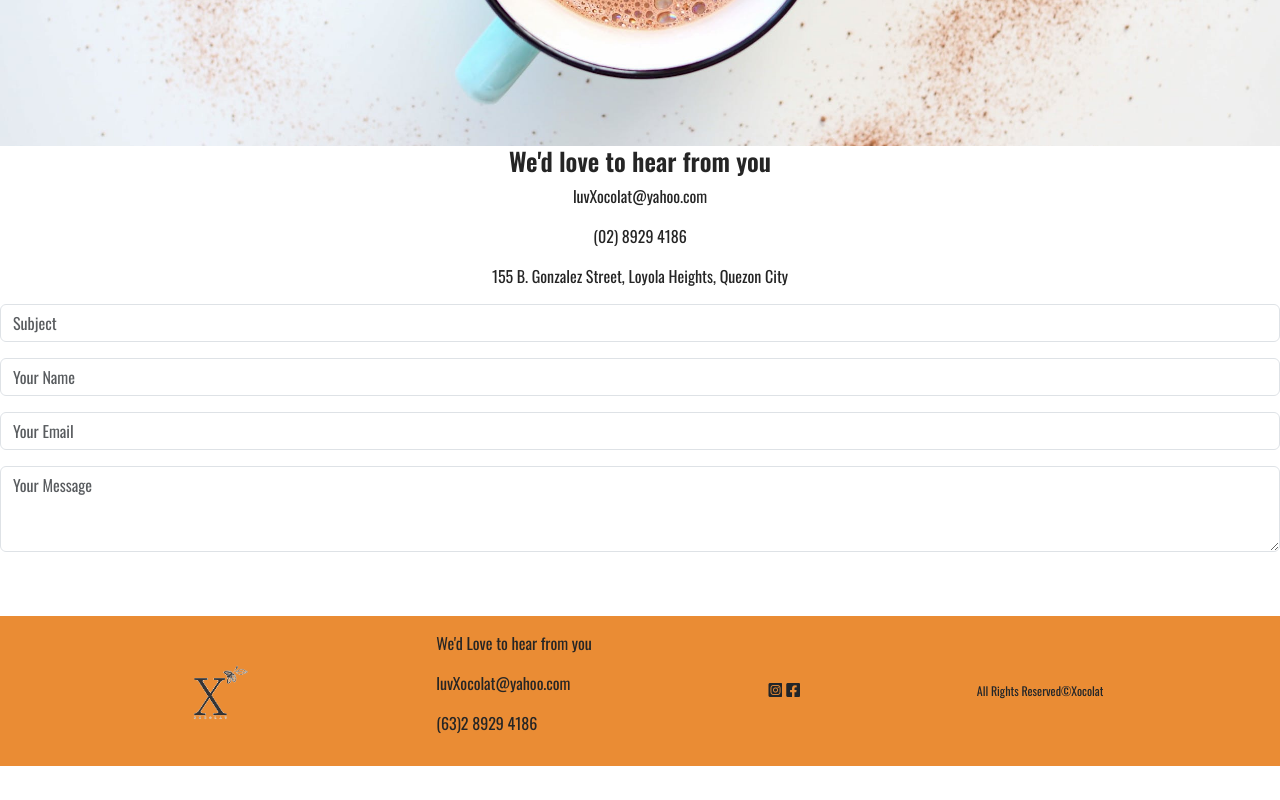
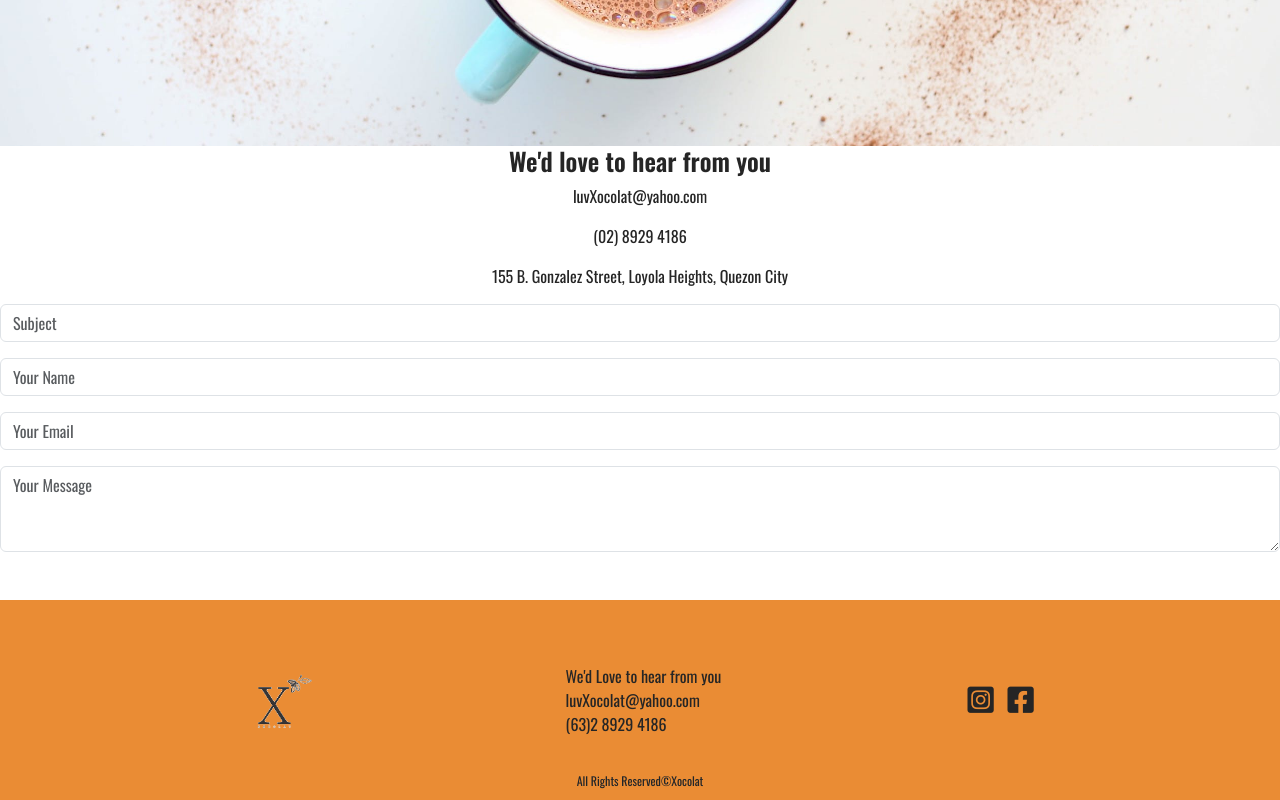
Before and after one commit to girardpao/MProject1, a plain HTML site: page contact.html in a window 1280 px wide. Shown: the part 454-1254 px from the top of the page. Before the commit the page ends 1220 px from the top, so only its background shows below. Drawn offline with nearby package versions, Linux system fonts and the light colour scheme.

Commit message:
footer - menu page updated

```diff
--- a/contact.html
+++ b/contact.html
@@ -5,6 +5,7 @@
   <meta charset="UTF-8">
   <meta name="viewport" content="width=device-width, initial-scale=1.0">
   <title>Contact</title>
+  <link rel="icon" type="image/x-icon" href="./images/xocolat_logo.png">
   <link rel="stylesheet" href="./css/all.min.css">
   <link href="https://cdn.jsdelivr.net/npm/bootstrap@5.3.1/dist/css/bootstrap.min.css" rel="stylesheet"
     integrity="sha384-4bw+/aepP/YC94hEpVNVgiZdgIC5+VKNBQNGCHeKRQN+PtmoHDEXuppvnDJzQIu9" crossorigin="anonymous">
@@ -69,8 +70,8 @@
       </div>
 
       <div class="socmed">
-        <i class="fa-brands fa-square-instagram"></i>
-        <i class="fa-brands fa-square-facebook"></i>
+        <a target="_blank" href="https://www.instagram.com/xocolat.ph/" class="fa-brands fa-square-instagram"></a>
+        <a target="_blank" href="https://www.facebook.com/luvXOCOLAT/" class="fa-brands fa-square-facebook"></a>
       </div>
 
       <div class="copyright">
--- a/css/contact-style.css
+++ b/css/contact-style.css
@@ -13,15 +13,11 @@
   box-sizing: border-box;
   text-decoration: none !important;
   font-family: "Oswald", sans-serif;
-  overflow-x: hidden;
+  /* overflow-x: hidden; */
 }
 
 .xoco-logo {
   height: 100px;
-}
-
-footer {
-  background-color: var(--accent);
 }
 
 nav {
@@ -44,8 +40,33 @@ p {
   box-shadow: 0 0 0 0.2rem rgba(234, 140, 52, 0.25);
 }
 
+.footer-content div p {
+  margin-bottom: 0;
+}
+
+#footer {
+  background-color: var(--accent);
+  height: 200px;
+}
+
 .copyright {
   font-size: 12px;
+}
+
+.socmed > a {
+  font-size: 30px;
+  color: var(--font-color);
+  margin: 0 5px;
+}
+
+.footer-content {
+  position: relative;
+}
+
+.copyright {
+  position: absolute;
+  bottom: 0;
+  margin: 10px 0;
 }
 
 @media only screen and (min-width: 280px) and (max-width: 620px) {
@@ -90,7 +111,7 @@ p {
   }
 
   .footer-logo {
-    height: 70px;
+    height: 50px;
   }
 
   .footer-content {
@@ -99,6 +120,10 @@ p {
     align-items: center;
     flex-direction: column;
     text-align: center;
+  }
+
+  .copyright {
+    position: static;
   }
 }
 
@@ -229,10 +254,6 @@ p {
 
   /* footer */
 
-  #footer {
-    height: 150px;
-  }
-
   #footer > div {
     display: flex;
     justify-content: space-evenly;
--- a/css/style.css
+++ b/css/style.css
@@ -18,11 +18,6 @@
 
 .xoco-logo {
   height: 100px;
-}
-
-#footer {
-  background-color: var(--accent);
-  height: 200px;
 }
 
 nav {
@@ -57,6 +52,11 @@ p {
 #hero .hero-content .order:hover {
   background-color: var(--light);
   color: var(--font-color);
+}
+
+#footer {
+  background-color: var(--accent);
+  height: 200px;
 }
 
 .copyright {
```
Also changed, not shown: index.html (+0 -3 lines).
